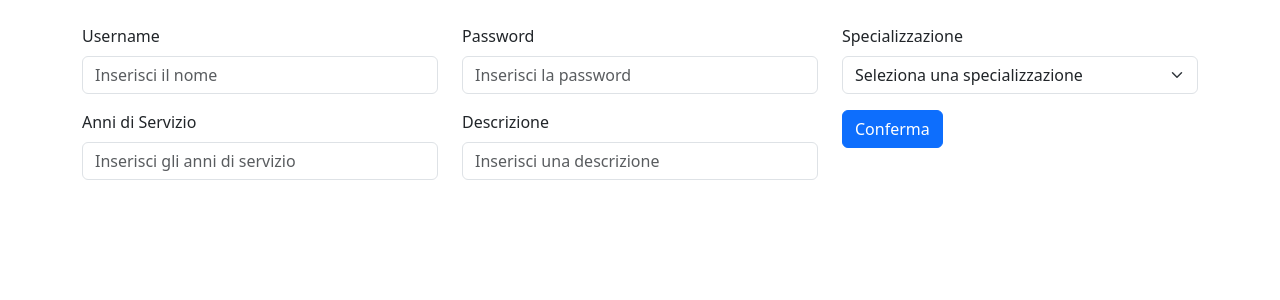
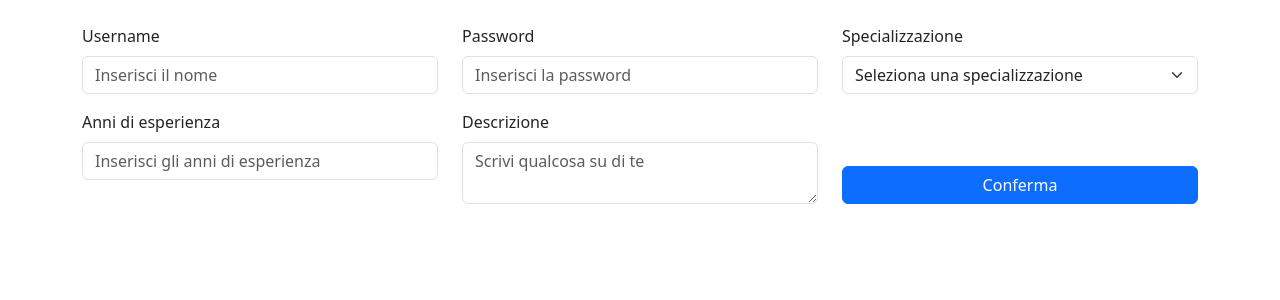
Before and after one commit to MorettiAndrea/ex-react-useref-signup, a React app: page / in a window 1280 px wide. Shown: the top 300 px of the page. Built offline with nearby package versions, Linux system fonts and the light colour scheme; the HTML template or start-up script is replaced by a standard one.

Commit message:
done milestone 1

```diff
--- a/src/App.jsx
+++ b/src/App.jsx
@@ -7,25 +7,34 @@ export default function App() {
   const [yearOfService, setYearOfService] = useState("");
   const [description, setDescription] = useState("");
 
+  const onSubmit = (e) => {
+    e.preventDefault();
+
+    const errorsCheck =
+      !userName.trim() ||
+      !password.trim() ||
+      !specialization.trim() ||
+      !yearOfService.trim() ||
+      yearOfService < 0 ||
+      !description.trim();
+
+    if (errorsCheck) {
+      alert("Controlla i dati immessi");
+      return;
+    } else {
+      console.log("Dati inseriti correttamente!:", {
+        userName,
+        password,
+        specialization,
+        yearOfService,
+        description,
+      });
+    }
+  };
+
   return (
     <div className="container mt-4">
-      <form
-        onSubmit={(e) => {
-          e.preventDefault();
-          console.log(
-            "nome: ",
-            userName,
-            "password",
-            password,
-            "specialization",
-            specialization,
-            "yearOfService",
-            yearOfService,
-            "description",
-            description
-          );
-        }}
-      >
+      <form onSubmit={onSubmit}>
         <div className="row mb-3">
           <div className="col-4">
             <label htmlFor="userName" className="form-label">
@@ -37,7 +46,6 @@ export default function App() {
               className="form-control"
               value={userName}
               placeholder="Inserisci il nome"
-              required
               onChange={(e) => setUserName(e.target.value)}
             />
           </div>
@@ -50,9 +58,8 @@ export default function App() {
               type="password"
               id="password"
               className="form-control"
+              value={password}
               placeholder="Inserisci la password"
-              value={password}
-              required
               onChange={(e) => setPassword(e.target.value)}
             />
           </div>
@@ -78,18 +85,16 @@ export default function App() {
         <div className="row mb-3">
           <div className="col-4">
             <label htmlFor="yearOfService" className="form-label">
-              Anni di Servizio
+              Anni di esperienza
             </label>
             <input
               type="number"
               id="yearOfService"
-              className="form-control no-spinner"
+              className="form-control"
               value={yearOfService}
-              min={0}
-              max={60}
-              required
-              placeholder="Inserisci gli anni di servizio"
+              placeholder="Inserisci gli anni di esperienza"
               onChange={(e) => setYearOfService(e.target.value)}
+              min="0"
             />
           </div>
 
@@ -97,18 +102,17 @@ export default function App() {
             <label htmlFor="description" className="form-label">
               Descrizione
             </label>
-            <input
-              type="text"
+            <textarea
               id="description"
               className="form-control"
               value={description}
-              required
-              placeholder="Inserisci una descrizione"
+              placeholder="Scrivi qualcosa su di te"
               onChange={(e) => setDescription(e.target.value)}
-            />
+            ></textarea>
           </div>
-          <div className="col-4">
-            <button type="submit" className="btn btn-primary">
+
+          <div className="col-4 d-flex align-items-end">
+            <button type="submit" className="btn btn-primary w-100">
               Conferma
             </button>
           </div>
```
Also changed, not shown: 1 other file (tests, documents, lock files or other folders).
